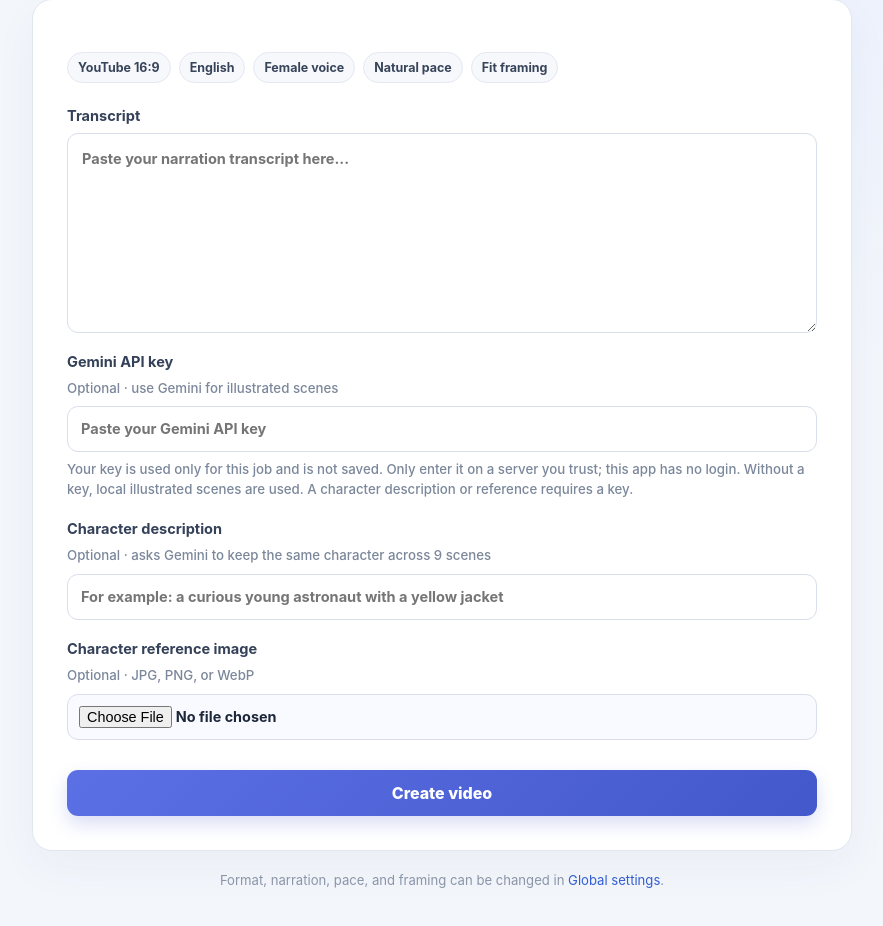
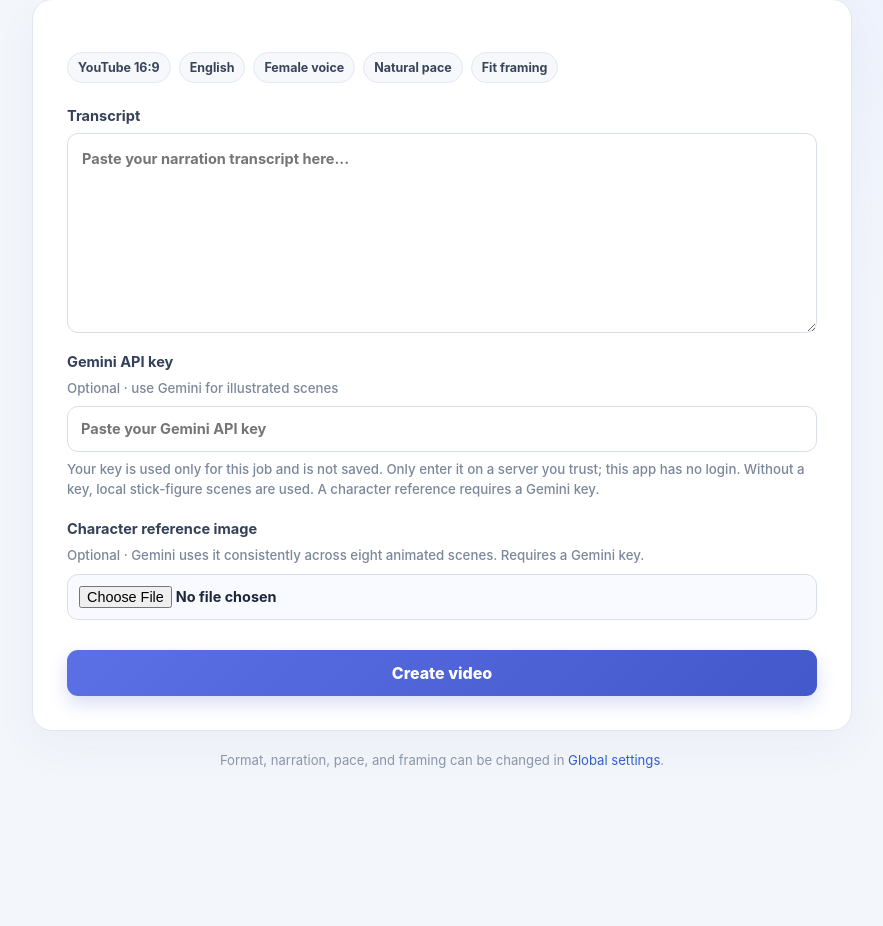
Before and after one commit to SharathKumar18/video-generator, a Flask app: page /create?mode=transcript_only in a window 1280 px wide. Shown: the part 334-1260 px from the top of the page, without its empty margins (198-1081 px from the left). After the commit the page ends 1102 px from the top, so only its background shows below. Run offline with Flask 3, Linux system fonts and the light colour scheme; some libraries are stand-ins or nearby versions.

Commit message:
Simplify character-based Gemini scenes
Co-authored-by: Copilot App <223556219+Copilot@users.noreply.github.com>

```diff
--- a/app.py
+++ b/app.py
@@ -522,7 +522,6 @@ def generate_gemini_scene_image(
     scene_count: int,
     destination: Path,
     api_key: str,
-    character_description: str = "",
     character_reference: bytes | None = None,
 ) -> None:
     prompt = (
@@ -534,11 +533,6 @@ def generate_gemini_scene_image(
         "storyboard sequence. Illustrate this narration "
         f"moment: {scene}. Story context: {transcript}"
     )
-    if character_description:
-        prompt += (
-            f". The recurring main character must match this description: "
-            f"{character_description}"
-        )
     if character_reference:
         prompt += (
             ". Use the person or character in the supplied reference image as the "
@@ -681,11 +675,10 @@ def generate_gemini_animations(
     height: int,
     has_character: bool,
     api_key: str,
-    character_description: str,
     character_reference: bytes | None,
     log: Callable[[str, int], None],
 ) -> list[Path]:
-    scene_count = 9 if has_character else 6
+    scene_count = 8 if has_character else 6
     scenes = transcript_scenes(transcript, scene_count)
     render_scale = min(1.0, 640 / max(width, height))
     width = max(1, round(width * render_scale))
@@ -700,7 +693,6 @@ def generate_gemini_animations(
             len(scenes),
             image_path,
             api_key,
-            character_description,
             character_reference,
         )
         create_animated_scene_gif(
@@ -1013,7 +1005,6 @@ def create_assets(
     work_dir: Path,
     log: Callable[[str, int], None],
     gemini_api_key: str = "",
-    character_description: str = "",
     character_reference: bytes | None = None,
 ) -> tuple[Path, Path, Path]:
     transcript_path = work_dir / "transcript.txt"
@@ -1041,9 +1032,8 @@ def create_assets(
                 work_dir,
                 width,
                 height,
-                bool(character_description or character_reference),
+                bool(character_reference),
                 gemini_api_key,
-                character_description,
                 character_reference,
                 log,
             )
@@ -1244,7 +1234,6 @@ def generate_job(
     audio_input_path: Path | None,
     work_dir: Path,
     gemini_api_key: str = "",
-    character_description: str = "",
     character_reference: bytes | None = None,
 ) -> None:
     log_job(job_id, "Job is queued; waiting for the generation slot.", status="queued")
@@ -1277,7 +1266,6 @@ def generate_job(
                 work_dir,
                 lambda message, progress: log_job(job_id, message, progress),
                 gemini_api_key,
-                character_description,
                 character_reference,
             )
         except (subprocess.CalledProcessError, ImportError, OSError, RuntimeError, ValueError) as exc:
@@ -1446,7 +1434,6 @@ def generate():
     tone = request.form.get("tone", "natural")
     layout = request.form.get("layout", "fit")
     gemini_api_key = request.form.get("gemini_api_key", "").strip()
-    character_description = request.form.get("character_description", "").strip()
     uploads = request.files.getlist("images")
 
     if mode != "audio_images" and not transcript:
@@ -1464,8 +1451,6 @@ def generate():
     if layout not in {"fit", "fill"}:
         return jsonify(error="Choose whether to fit or crop the visual."), 400
     if mode == "transcript_only":
-        if len(character_description) > 500:
-            return jsonify(error="Keep the character description under 500 characters."), 400
         character_upload = request.files.get("character_image")
         if character_upload is not None and character_upload.filename:
             if Path(character_upload.filename).suffix.lower() not in ALLOWED_IMAGE_EXTENSIONS:
@@ -1476,13 +1461,12 @@ def generate():
                 return jsonify(error=f"Could not read the character reference image: {exc}"), 400
         else:
             character_reference = None
-        if (character_description or character_reference) and not gemini_api_key:
-            return jsonify(error="Enter a Gemini API key to use a character description or reference image."), 400
+        if character_reference and not gemini_api_key:
+            return jsonify(error="Enter a Gemini API key to use a character reference image."), 400
         if gemini_api_key and request.form.get("external_visual_consent") != "yes":
             return jsonify(error="Confirm the Gemini data-sharing notice before generating AI scenes."), 400
     else:
         character_reference = None
-        character_description = ""
         gemini_api_key = ""
 
     valid_uploads = []
@@ -1613,7 +1597,6 @@ def generate():
             audio_input_path,
             work_dir,
             gemini_api_key,
-            character_description,
             character_reference,
         ),
         daemon=True,
--- a/templates/create.html
+++ b/templates/create.html
@@ -42,17 +42,14 @@
         {% if mode == "transcript_only" %}
           <label class="field" for="gemini-key">Gemini API key <span class="field-help">Optional · use Gemini for illustrated scenes</span>
             <input id="gemini-key" name="gemini_api_key" type="password" autocomplete="new-password" placeholder="Paste your Gemini API key">
-            <small>Your key is used only for this job and is not saved. Only enter it on a server you trust; this app has no login. Without a key, local illustrated scenes are used. A character description or reference requires a key.</small>
+            <small>Your key is used only for this job and is not saved. Only enter it on a server you trust; this app has no login. Without a key, local stick-figure scenes are used. A character reference requires a Gemini key.</small>
           </label>
-          <label class="field" for="character-description">Character description <span class="field-help">Optional · asks Gemini to keep the same character across 9 scenes</span>
-            <input id="character-description" name="character_description" type="text" maxlength="500" placeholder="For example: a curious young astronaut with a yellow jacket">
-          </label>
-          <label class="field" for="character-image">Character reference image <span class="field-help">Optional · JPG, PNG, or WebP</span>
+          <label class="field" for="character-image">Character reference image <span class="field-help">Optional · Gemini uses it consistently across eight animated scenes. Requires a Gemini key.</span>
             <input id="character-image" name="character_image" type="file" accept=".jpg,.jpeg,.png,.webp">
           </label>
           <div id="gemini-consent" class="privacy-note" hidden>
             <label class="check-row"><input id="external-consent" name="external_visual_consent" value="yes" type="checkbox">
-              <span>I am 18 or older and agree to send the transcript and any character details/reference image to Google Gemini to generate scenes. On unpaid API tiers, Google may use submitted inputs to improve services and human reviewers may process them; paid-tier terms differ. Usage charges may apply. I will not send sensitive information.</span>
+              <span>I am 18 or older and agree to send the transcript and any character reference image to Google Gemini to generate scenes. On unpaid API tiers, Google may use submitted inputs to improve services and human reviewers may process them; paid-tier terms differ. Usage charges may apply. I will not send sensitive information.</span>
             </label>
           </div>
         {% elif mode == "images" %}
@@ -121,7 +118,6 @@
       const videoInput = document.querySelector("#video");
       const characterImageInput = document.querySelector("#character-image");
       const geminiKeyInput = document.querySelector("#gemini-key");
-      const characterDescriptionInput = document.querySelector("#character-description");
       const consentBox = document.querySelector("#gemini-consent");
       const consentInput = document.querySelector("#external-consent");
       const generateButton = document.querySelector("#generate-button");
@@ -132,13 +128,12 @@
       function updateGeminiConsent() {
         if (!consentBox) return;
         const hasKey = Boolean(geminiKeyInput.value.trim());
-        const hasCharacter = Boolean(characterDescriptionInput.value.trim() || characterImageInput.files[0]);
+        const hasCharacter = Boolean(characterImageInput.files[0]);
         geminiKeyInput.required = hasCharacter;
         consentBox.hidden = !hasKey;
         consentInput.required = hasKey;
       }
       if (geminiKeyInput) geminiKeyInput.addEventListener("input", updateGeminiConsent);
-      if (characterDescriptionInput) characterDescriptionInput.addEventListener("input", updateGeminiConsent);
       if (characterImageInput) characterImageInput.addEventListener("change", updateGeminiConsent);
       updateGeminiConsent();
 
@@ -288,7 +283,7 @@
         try {
           const data = new FormData();
           data.append("mode", mode);
-          for (const name of ["transcript", "platform", "language", "gender", "tone", "layout", "gemini_api_key", "character_description"]) {
+          for (const name of ["transcript", "platform", "language", "gender", "tone", "layout", "gemini_api_key"]) {
             const control = form.elements[name];
             if (control) data.append(name, control.value);
           }
```
Also changed, not shown: tests/test_app.py (+7 -7 lines), README.md.
